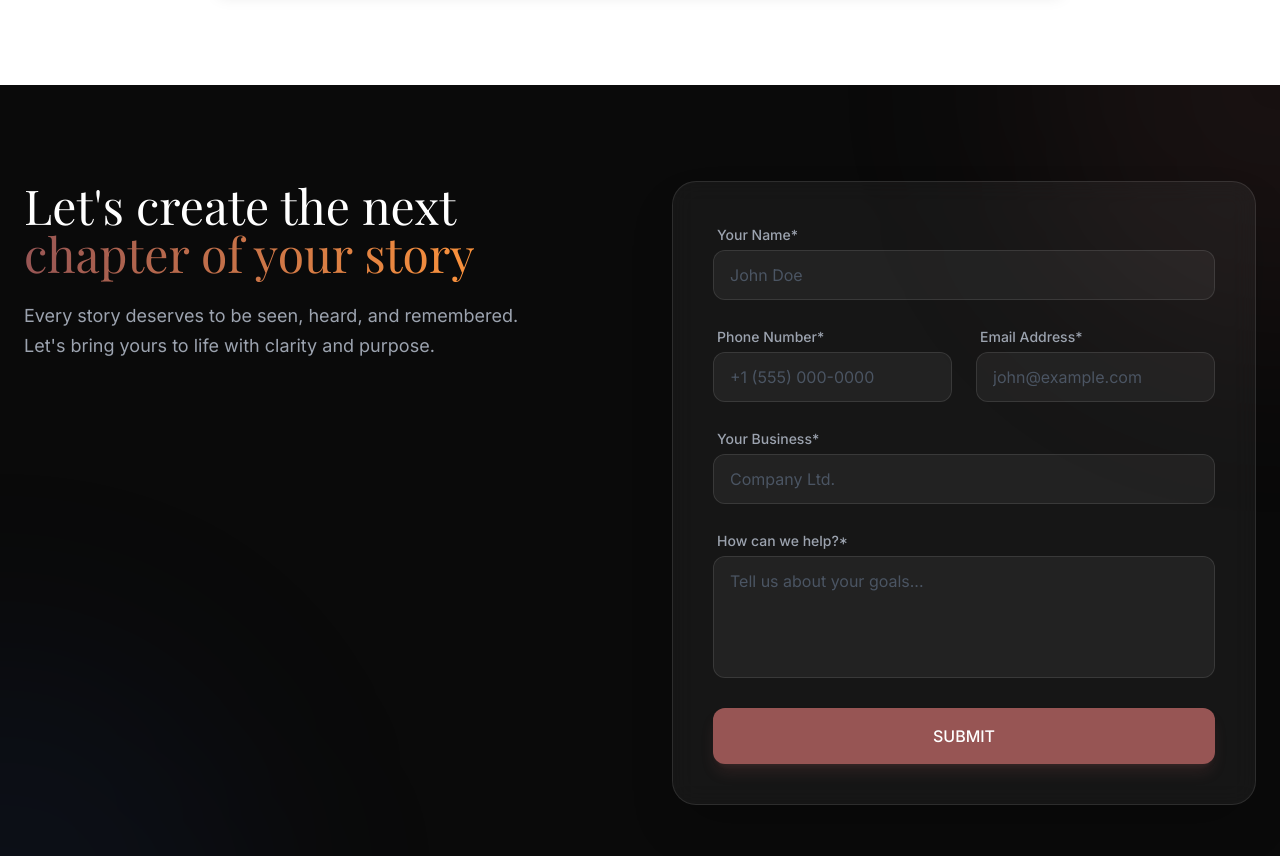
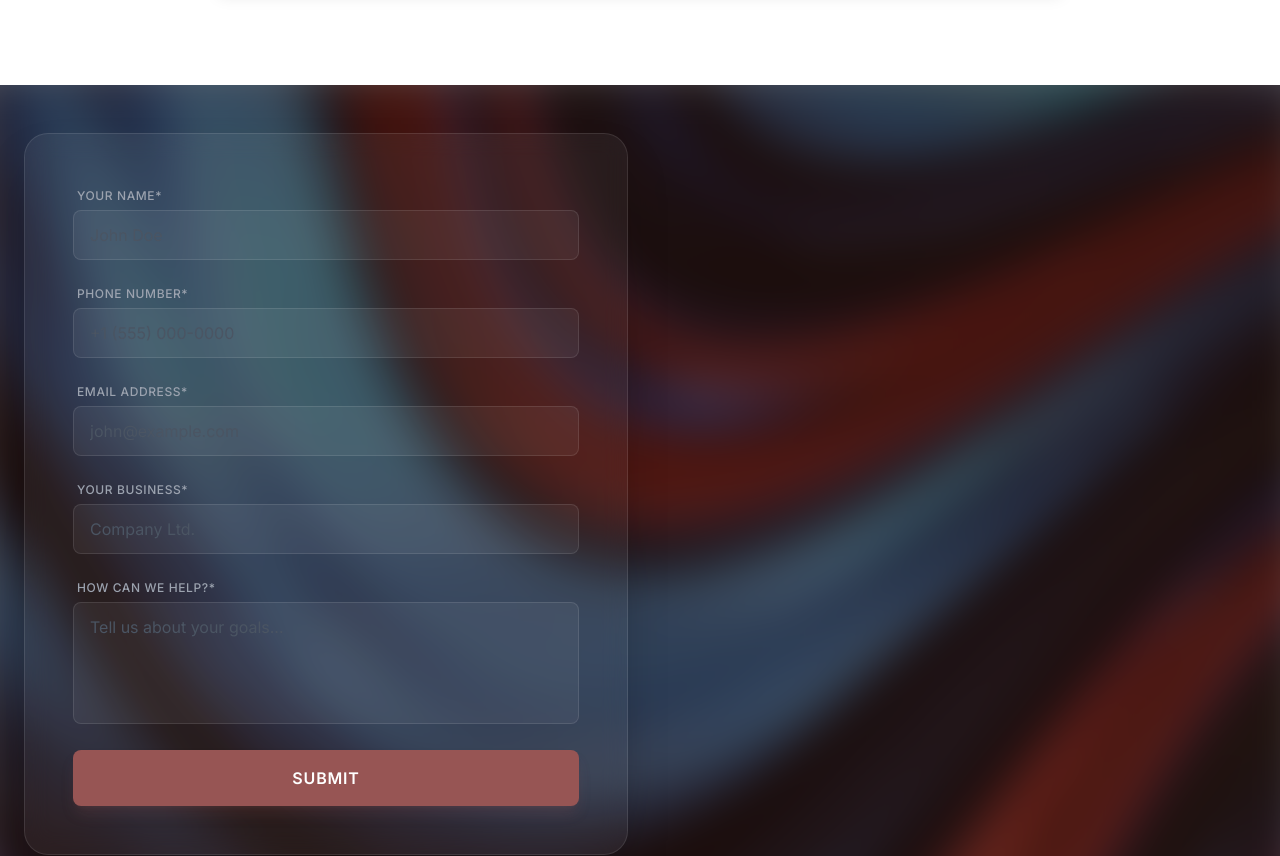
Before and after one commit to SocialEngagementGroup/marketing, a React (Vite) app: page / in a window 1280 px wide. Shown: the part 5780-6636 px from the top of the page. Built offline with nearby package versions, Linux system fonts and the light colour scheme; a web font is replaced by a local one.

Commit message:
refactor: Redesign ContactForm UI, replacing dynamic background effects with a static image and simplifying the layout.

```diff
--- a/components/ContactForm/index.tsx
+++ b/components/ContactForm/index.tsx
@@ -44,37 +44,23 @@ const ContactForm: React.FC = () => {
   };
 
   return (
-    <section className="relative py-24 overflow-hidden bg-[#0A0A0A]">
-      {/* Background Ambience */}
-      <div className="absolute inset-0 pointer-events-none">
-        <div className="absolute top-0 right-0 w-[500px] h-[500px] bg-brand-brick/10 rounded-full blur-[100px] -translate-y-1/2 translate-x-1/2" />
-        <div className="absolute bottom-0 left-0 w-[500px] h-[500px] bg-blue-900/10 rounded-full blur-[100px] translate-y-1/2 -translate-x-1/2" />
-      </div>
+    <section className="relative py-12 overflow-hidden">
+      {/* Background Image with Blur */}
+      <div
+        className="absolute inset-0 bg-[url('/Rectangle1.png')] bg-cover bg-center bg-no-repeat blur-xl transform scale-105"
+        style={{ zIndex: 0 }}
+      />
+      {/* Black Overlay */}
+      <div className="absolute inset-0 bg-black/50" style={{ zIndex: 1 }} />
 
-      <div className="container mx-auto px-6 relative z-10">
-        <div className="grid lg:grid-cols-2 gap-16 items-start">
-
-          {/* Left Column: Copy & Actions */}
-          <div className="space-y-12">
-            <div className="space-y-6">
-              <h2 className="text-4xl md:text-5xl font-serif text-white leading-tight">
-                Let's create the next <br />
-                <span className="text-transparent bg-clip-text bg-gradient-to-r from-brand-brick to-orange-400">
-                  chapter of your story
-                </span>
-              </h2>
-              <p className="text-lg text-gray-400 max-w-lg leading-relaxed">
-                Every story deserves to be seen, heard, and remembered. Let's bring yours to life with clarity and purpose.
-              </p>
-            </div>
+      <div className="container mx-auto px-6 relative z-10 max-w-7xl">
+        <div className="grid lg:grid-cols-2 gap-6 items-stretch">
 
 
-          </div>
-
-          {/* Right Column: Form */}
-          <div className="bg-white/5 border border-white/10 rounded-3xl p-8 md:p-10 backdrop-blur-md shadow-2xl">
+          {/* Right Panel: Form */}
+          <div className="bg-white/5 backdrop-blur-md border border-white/10 rounded-3xl p-8 md:p-12 shadow-2xl">
             {status === 'success' ? (
-              <div className="flex flex-col items-center justify-center h-[400px] text-center space-y-4 animate-in fade-in zoom-in duration-500">
+              <div className="flex flex-col items-center justify-center h-full text-center space-y-4 animate-in fade-in zoom-in duration-500">
                 <div className="w-16 h-16 rounded-full bg-green-500/10 flex items-center justify-center mb-2">
                   <CheckCircle2 className="w-8 h-8 text-green-500" />
                 </div>
@@ -88,9 +74,9 @@ const ContactForm: React.FC = () => {
                 </button>
               </div>
             ) : (
-              <form onSubmit={handleSubmit} className="space-y-6">
+              <form onSubmit={handleSubmit} className="space-y-5">
                 <div className="space-y-1">
-                  <label htmlFor="name" className="text-sm font-medium text-gray-400 ml-1">Your Name*</label>
+                  <label htmlFor="name" className="text-xs font-medium text-gray-400 ml-1 uppercase tracking-wider">Your Name*</label>
                   <input
                     type="text"
                     id="name"
@@ -98,14 +84,13 @@ const ContactForm: React.FC = () => {
                     required
                     value={formData.name}
                     onChange={handleChange}
-                    className="w-full bg-white/5 border border-white/10 rounded-xl px-4 py-3 text-white placeholder:text-gray-600 focus:outline-none focus:border-brand-brick/50 focus:bg-white/10 transition-all"
+                    className="w-full bg-white/5 border border-white/10 rounded-lg px-4 py-3 text-white placeholder:text-gray-600 focus:outline-none focus:border-brand-brick/50 focus:bg-white/10 transition-all"
                     placeholder="John Doe"
                   />
                 </div>
 
-                <div className="grid grid-cols-1 md:grid-cols-2 gap-6">
                 <div className="space-y-1">
-                    <label htmlFor="phone" className="text-sm font-medium text-gray-400 ml-1">Phone Number*</label>
+                  <label htmlFor="phone" className="text-xs font-medium text-gray-400 ml-1 uppercase tracking-wider">Phone Number*</label>
                   <input
                     type="tel"
                     id="phone"
@@ -113,13 +98,13 @@ const ContactForm: React.FC = () => {
                     required
                     value={formData.phone}
                     onChange={handleChange}
-                      className="w-full bg-white/5 border border-white/10 rounded-xl px-4 py-3 text-white placeholder:text-gray-600 focus:outline-none focus:border-brand-brick/50 focus:bg-white/10 transition-all"
+                    className="w-full bg-white/5 border border-white/10 rounded-lg px-4 py-3 text-white placeholder:text-gray-600 focus:outline-none focus:border-brand-brick/50 focus:bg-white/10 transition-all"
                     placeholder="+1 (555) 000-0000"
                   />
                 </div>
 
                 <div className="space-y-1">
-                    <label htmlFor="email" className="text-sm font-medium text-gray-400 ml-1">Email Address*</label>
+                  <label htmlFor="email" className="text-xs font-medium text-gray-400 ml-1 uppercase tracking-wider">Email Address*</label>
                   <input
                     type="email"
                     id="email"
@@ -127,14 +112,13 @@ const ContactForm: React.FC = () => {
                     required
                     value={formData.email}
                     onChange={handleChange}
-                      className="w-full bg-white/5 border border-white/10 rounded-xl px-4 py-3 text-white placeholder:text-gray-600 focus:outline-none focus:border-brand-brick/50 focus:bg-white/10 transition-all"
+                    className="w-full bg-white/5 border border-white/10 rounded-lg px-4 py-3 text-white placeholder:text-gray-600 focus:outline-none focus:border-brand-brick/50 focus:bg-white/10 transition-all"
                     placeholder="john@example.com"
                   />
                 </div>
-                </div>
 
                 <div className="space-y-1">
-                  <label htmlFor="business" className="text-sm font-medium text-gray-400 ml-1">Your Business*</label>
+                  <label htmlFor="business" className="text-xs font-medium text-gray-400 ml-1 uppercase tracking-wider">Your Business*</label>
                   <input
                     type="text"
                     id="business"
@@ -142,13 +126,13 @@ const ContactForm: React.FC = () => {
                     required
                     value={formData.business}
                     onChange={handleChange}
-                    className="w-full bg-white/5 border border-white/10 rounded-xl px-4 py-3 text-white placeholder:text-gray-600 focus:outline-none focus:border-brand-brick/50 focus:bg-white/10 transition-all"
+                    className="w-full bg-white/5 border border-white/10 rounded-lg px-4 py-3 text-white placeholder:text-gray-600 focus:outline-none focus:border-brand-brick/50 focus:bg-white/10 transition-all"
                     placeholder="Company Ltd."
                   />
                 </div>
 
                 <div className="space-y-1">
-                  <label htmlFor="message" className="text-sm font-medium text-gray-400 ml-1">How can we help?*</label>
+                  <label htmlFor="message" className="text-xs font-medium text-gray-400 ml-1 uppercase tracking-wider">How can we help?*</label>
                   <textarea
                     id="message"
                     name="message"
@@ -156,7 +140,7 @@ const ContactForm: React.FC = () => {
                     rows={4}
                     value={formData.message}
                     onChange={handleChange}
-                    className="w-full bg-white/5 border border-white/10 rounded-xl px-4 py-3 text-white placeholder:text-gray-600 focus:outline-none focus:border-brand-brick/50 focus:bg-white/10 transition-all resize-none"
+                    className="w-full bg-white/5 border border-white/10 rounded-lg px-4 py-3 text-white placeholder:text-gray-600 focus:outline-none focus:border-brand-brick/50 focus:bg-white/10 transition-all resize-none"
                     placeholder="Tell us about your goals..."
                   />
                 </div>
@@ -171,7 +155,7 @@ const ContactForm: React.FC = () => {
                 <button
                   type="submit"
                   disabled={status === 'loading'}
-                  className="w-full bg-brand-brick hover:bg-brand-brick/90 text-white font-medium py-4 rounded-xl transition-all shadow-lg shadow-brand-brick/20 flex items-center justify-center gap-2 disabled:opacity-70 disabled:cursor-not-allowed"
+                  className="w-full bg-brand-brick hover:bg-brand-brick/90 text-white font-bold py-4 rounded-lg transition-all shadow-lg shadow-brand-brick/20 flex items-center justify-center gap-2 disabled:opacity-70 disabled:cursor-not-allowed uppercase tracking-wider mt-4"
                 >
                   {status === 'loading' ? (
                     <>
```
Also changed, not shown: public/Rectangle1.png (added). Lines whose indentation alone changed are shown as unchanged.
